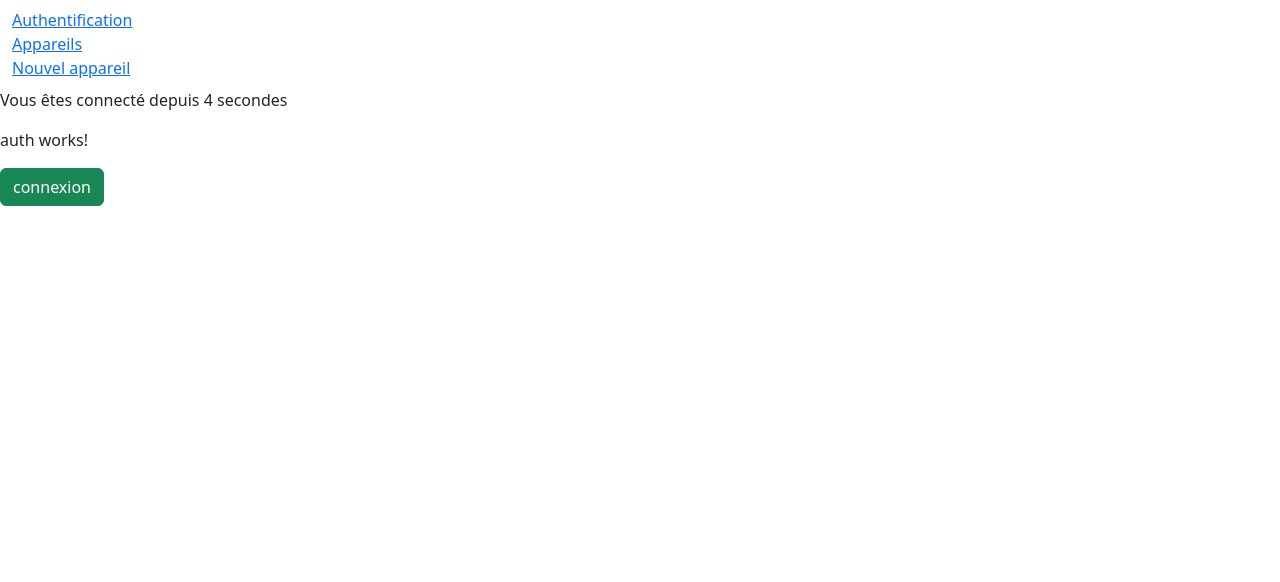
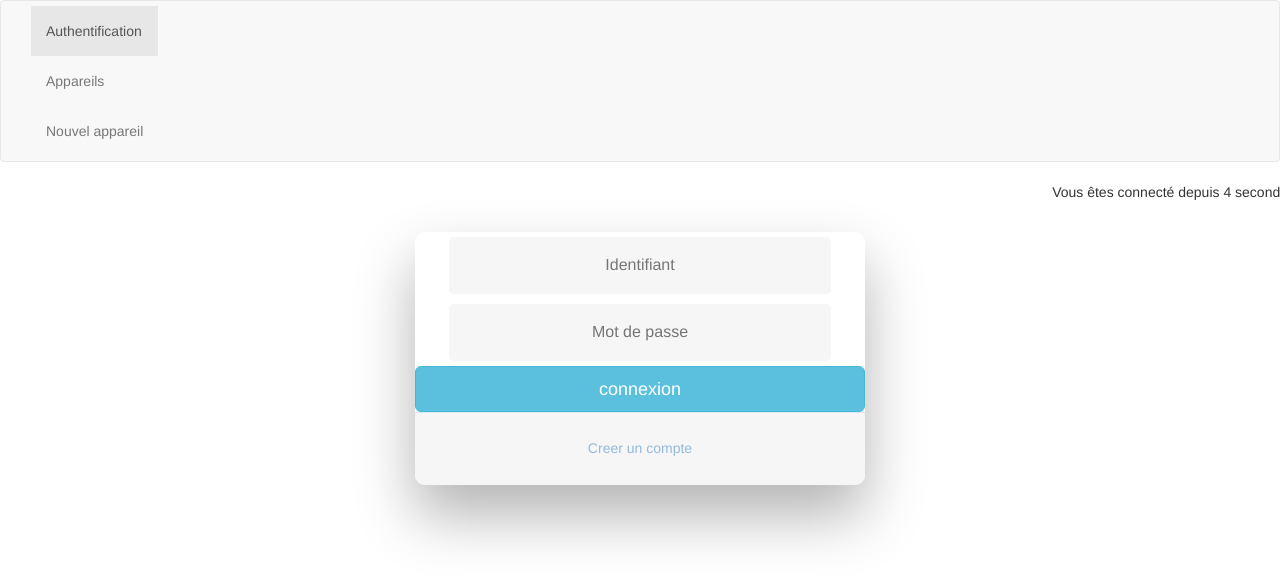
Before and after one commit to Stoeltzlenal/Technoweb, an Angular app: page /auth in a window 1280 px wide. Shown: the top 582 px of the page. Built offline with nearby package versions, Linux system fonts and the light colour scheme.

Commit message:
pageLogin

```diff
--- a/src/app/appareil-view/appareil-view.component.html
+++ b/src/app/appareil-view/appareil-view.component.html
@@ -1,4 +1,3 @@
-<p>appareil-view works!</p>
 
   <!-- Highlight Card -->
   <h2>Mes appareils</h2>
--- a/src/app/auth/auth.component.html
+++ b/src/app/auth/auth.component.html
@@ -1,4 +1,18 @@
-<p>auth works!</p>
-<!-- quand !authstatus veut dire que ça valeur est false tandis que authstatus ça valeur est true-->
-<button class="btn btn-success" *ngIf="!authStatus" (click)="onSignIn()">connexion </button>
+
 <button class="btn btn-danger" *ngIf="authStatus" (click)="onSignOut()" >deconnexion</button>
+<div class="wrapper fadeInDown ">
+  <div id="formContent">
+    <!-- Login Form -->
+    <form>
+      <input type="text" id="login" class="fadeIn second" name="login" placeholder="Identifiant">
+      <input type="text" id="password" class="fadeIn third" name="password" placeholder="Mot de passe">
+      <button type="button" class="btn btn-info btn-round btn-lg btn-block" *ngIf="!authStatus" (click)="onSignIn()">connexion </button>
+    </form>
+
+    <!-- Remind Passowrd -->
+    <div id="formFooter">
+      <a class="underlineHover" href="#">Creer un compte</a>
+    </div>
+
+  </div>
+</div>
--- a/src/app/auth/auth.component.scss
+++ b/src/app/auth/auth.component.scss
@@ -0,0 +1,262 @@
+
+/* BASIC */
+
+html {
+    background-color: #56baed;
+  }
+
+  body {
+    font-family: "Poppins", sans-serif;
+    height: 100vh;
+  }
+
+  a {
+    color: #92badd;
+    display:inline-block;
+    text-decoration: none;
+    font-weight: 400;
+  }
+
+  h2 {
+    text-align: center;
+    font-size: 16px;
+    font-weight: 600;
+    text-transform: uppercase;
+    display:inline-block;
+    margin: 40px 8px 10px 8px;
+    color: #cccccc;
+  }
+
+
+
+  /* STRUCTURE */
+
+  .wrapper {
+    display: flex;
+    align-items: center;
+    flex-direction: column;
+    justify-content: center;
+    width: 100%;
+    min-height: 100%;
+    padding: 20px;
+  }
+
+  #formContent {
+    -webkit-border-radius: 10px 10px 10px 10px;
+    border-radius: 10px 10px 10px 10px;
+    background: #fff;
+    padding: 30px;
+    width: 90%;
+    max-width: 450px;
+    position: relative;
+    padding: 0px;
+    -webkit-box-shadow: 0 30px 60px 0 rgba(0,0,0,0.3);
+    box-shadow: 0 30px 60px 0 rgba(0,0,0,0.3);
+    text-align: center;
+  }
+
+  #formFooter {
+    background-color: #f6f6f6;
+    border-top: 1px solid #dce8f1;
+    padding: 25px;
+    text-align: center;
+    -webkit-border-radius: 0 0 10px 10px;
+    border-radius: 0 0 10px 10px;
+  }
+
+
+
+  /* TABS */
+
+  h2.inactive {
+    color: #cccccc;
+  }
+
+  h2.active {
+    color: #0d0d0d;
+    border-bottom: 2px solid #5fbae9;
+  }
+
+
+
+  /* FORM TYPOGRAPHY*/
+
+  input[type=button], input[type=submit], input[type=reset]  {
+    background-color: #56baed;
+    border: none;
+    color: white;
+    padding: 15px 80px;
+    text-align: center;
+    text-decoration: none;
+    display: inline-block;
+    text-transform: uppercase;
+    font-size: 13px;
+    -webkit-box-shadow: 0 10px 30px 0 rgba(95,186,233,0.4);
+    box-shadow: 0 10px 30px 0 rgba(95,186,233,0.4);
+    -webkit-border-radius: 5px 5px 5px 5px;
+    border-radius: 5px 5px 5px 5px;
+    margin: 5px 20px 40px 20px;
+    -webkit-transition: all 0.3s ease-in-out;
+    -moz-transition: all 0.3s ease-in-out;
+    -ms-transition: all 0.3s ease-in-out;
+    -o-transition: all 0.3s ease-in-out;
+    transition: all 0.3s ease-in-out;
+  }
+
+  input[type=button]:hover, input[type=submit]:hover, input[type=reset]:hover  {
+    background-color: #39ace7;
+  }
+
+  input[type=button]:active, input[type=submit]:active, input[type=reset]:active  {
+    -moz-transform: scale(0.95);
+    -webkit-transform: scale(0.95);
+    -o-transform: scale(0.95);
+    -ms-transform: scale(0.95);
+    transform: scale(0.95);
+  }
+
+  input[type=text] {
+    background-color: #f6f6f6;
+    border: none;
+    color: #0d0d0d;
+    padding: 15px 32px;
+    text-align: center;
+    text-decoration: none;
+    display: inline-block;
+    font-size: 16px;
+    margin: 5px;
+    width: 85%;
+    border: 2px solid #f6f6f6;
+    -webkit-transition: all 0.5s ease-in-out;
+    -moz-transition: all 0.5s ease-in-out;
+    -ms-transition: all 0.5s ease-in-out;
+    -o-transition: all 0.5s ease-in-out;
+    transition: all 0.5s ease-in-out;
+    -webkit-border-radius: 5px 5px 5px 5px;
+    border-radius: 5px 5px 5px 5px;
+  }
+
+  input[type=text]:focus {
+    background-color: #fff;
+    border-bottom: 2px solid #5fbae9;
+  }
+
+  input[type=text]:placeholder {
+    color: #cccccc;
+  }
+
+
+
+  /* ANIMATIONS */
+
+  /* Simple CSS3 Fade-in-down Animation */
+  .fadeInDown {
+    -webkit-animation-name: fadeInDown;
+    animation-name: fadeInDown;
+    -webkit-animation-duration: 1s;
+    animation-duration: 1s;
+    -webkit-animation-fill-mode: both;
+    animation-fill-mode: both;
+  }
+
+  @-webkit-keyframes fadeInDown {
+    0% {
+      opacity: 0;
+      -webkit-transform: translate3d(0, -100%, 0);
+      transform: translate3d(0, -100%, 0);
+    }
+    100% {
+      opacity: 1;
+      -webkit-transform: none;
+      transform: none;
+    }
+  }
+
+  @keyframes fadeInDown {
+    0% {
+      opacity: 0;
+      -webkit-transform: translate3d(0, -100%, 0);
+      transform: translate3d(0, -100%, 0);
+    }
+    100% {
+      opacity: 1;
+      -webkit-transform: none;
+      transform: none;
+    }
+  }
+
+  /* Simple CSS3 Fade-in Animation */
+  @-webkit-keyframes fadeIn { from { opacity:0; } to { opacity:1; } }
+  @-moz-keyframes fadeIn { from { opacity:0; } to { opacity:1; } }
+  @keyframes fadeIn { from { opacity:0; } to { opacity:1; } }
+
+  .fadeIn {
+    opacity:0;
+    -webkit-animation:fadeIn ease-in 1;
+    -moz-animation:fadeIn ease-in 1;
+    animation:fadeIn ease-in 1;
+
+    -webkit-animation-fill-mode:forwards;
+    -moz-animation-fill-mode:forwards;
+    animation-fill-mode:forwards;
+
+    -webkit-animation-duration:1s;
+    -moz-animation-duration:1s;
+    animation-duration:1s;
+  }
+
+  .fadeIn.first {
+    -webkit-animation-delay: 0.4s;
+    -moz-animation-delay: 0.4s;
+    animation-delay: 0.4s;
+  }
+
+  .fadeIn.second {
+    -webkit-animation-delay: 0.6s;
+    -moz-animation-delay: 0.6s;
+    animation-delay: 0.6s;
+  }
+
+  .fadeIn.third {
+    -webkit-animation-delay: 0.8s;
+    -moz-animation-delay: 0.8s;
+    animation-delay: 0.8s;
+  }
+
+  .fadeIn.fourth {
+    -webkit-animation-delay: 1s;
+    -moz-animation-delay: 1s;
+    animation-delay: 1s;
+  }
+
+  /* Simple CSS3 Fade-in Animation */
+  .underlineHover:after {
+    display: block;
+    left: 0;
+    bottom: -10px;
+    width: 0;
+    height: 2px;
+    background-color: #56baed;
+    content: "";
+    transition: width 0.2s;
+  }
+
+  .underlineHover:hover {
+    color: #0d0d0d;
+  }
+
+  .underlineHover:hover:after{
+    width: 100%;
+  }
+
+
+
+  /* OTHERS */
+
+  *:focus {
+      outline: none;
+  }
+
+  #icon {
+    width:60%;
+  }
--- a/src/index.html
+++ b/src/index.html
@@ -9,7 +9,7 @@
   <script src="https://ajax.googleapis.com/ajax/libs/angularjs/1.8.0/angular.min.js"></script>
   <link rel="stylesheet" href="../node_modules/bootstrap/dist/css/bootstrap.css">
 </head>
-<body ng-app="app">
+<body ng-app="app" >
   <div ng-controller="mainCtrl">
     <div ng-repeat="obj in objects"></div>
   </div>
--- a/src/styles.scss
+++ b/src/styles.scss
@@ -1 +1,3 @@
 /* You can add global styles to this file, and also import other style files */
+
+@import '~bootstrap/dist/css/bootstrap.min.css';
```
Also changed, not shown: src/Isen.jpg (added), 1 other file (tests, documents, lock files or other folders).
